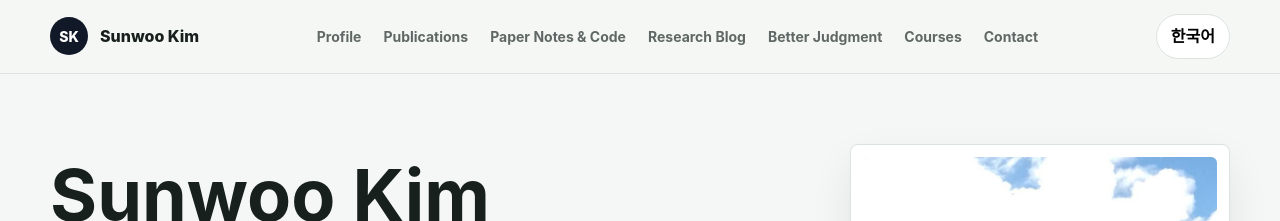
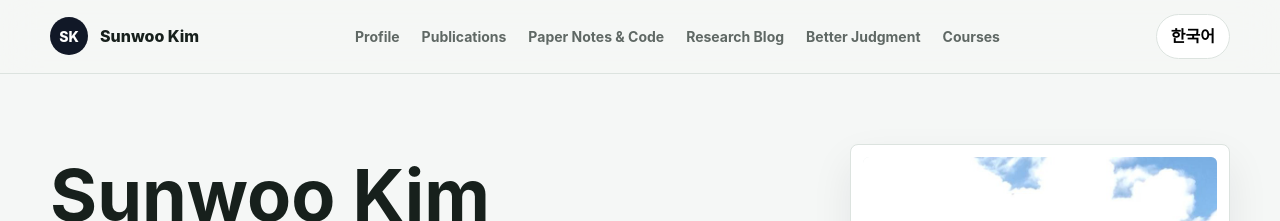
Before and after one commit to SunBooGermany/SunBooGermany.github.io, a Jekyll site: the page built from index.html, in a window 1280 px wide. Shown: the top 221 px of the page. Built offline with Jekyll 4.4.1, drawn with Linux system fonts in a browser that asks for light colours.

Commit message:
Remove Contact from site navigation

```diff
--- a/_layouts/default.html
+++ b/_layouts/default.html
@@ -43,10 +43,6 @@
       <a href="{{ '/courses/' | relative_url }}">
         <span data-lang-panel="en">Courses</span>
         <span data-lang-panel="ko" hidden>강의</span>
-      </a>
-      <a href="{{ '/#contact' | relative_url }}">
-        <span data-lang-panel="en">Contact</span>
-        <span data-lang-panel="ko" hidden>연락</span>
       </a>
     </nav>
     <button class="lang-toggle" type="button" data-language-toggle aria-label="Switch language">한국어</button>
--- a/index.html
+++ b/index.html
@@ -74,7 +74,6 @@ layout: null
       <a data-i18n="navLog" href="{{ '/research-log/' | relative_url }}">Research Blog</a>
       <a data-i18n="navJudgment" href="{{ '/better-judgment/' | relative_url }}">Better Judgment</a>
       <a data-i18n="navCourses" href="{{ '/courses/' | relative_url }}">Courses</a>
-      <a data-i18n="navContact" href="#contact">Contact</a>
     </nav>
     <button id="lang-toggle" class="lang-toggle" type="button" aria-label="Switch language">한국어</button>
   </header>
--- a/script.js
+++ b/script.js
@@ -6,7 +6,6 @@ const content = {
     navLog: "Research Blog",
     navCourses: "Courses",
     navJudgment: "Better Judgment",
-    navContact: "Contact",
     name: "Sunwoo Kim",
     title: "Postdoctoral Researcher, Korea Institute of Energy Research (KIER)",
     hero: "I study optimization-compatible AI and mathematical programming for clean-energy systems, process systems, and decision making under uncertainty.",
@@ -58,7 +57,6 @@ const content = {
     navLog: "연구 블로그",
     navCourses: "강의",
     navJudgment: "더 나은 판단",
-    navContact: "연락",
     name: "Sunwoo Kim",
     title: "한국에너지기술연구원(KIER) 박사후연구원",
     hero: "청정에너지 시스템, 공정 시스템, 불확실성 하의 의사결정을 위한 최적화 친화적 AI와 수리계획 방법론을 연구합니다.",
```
